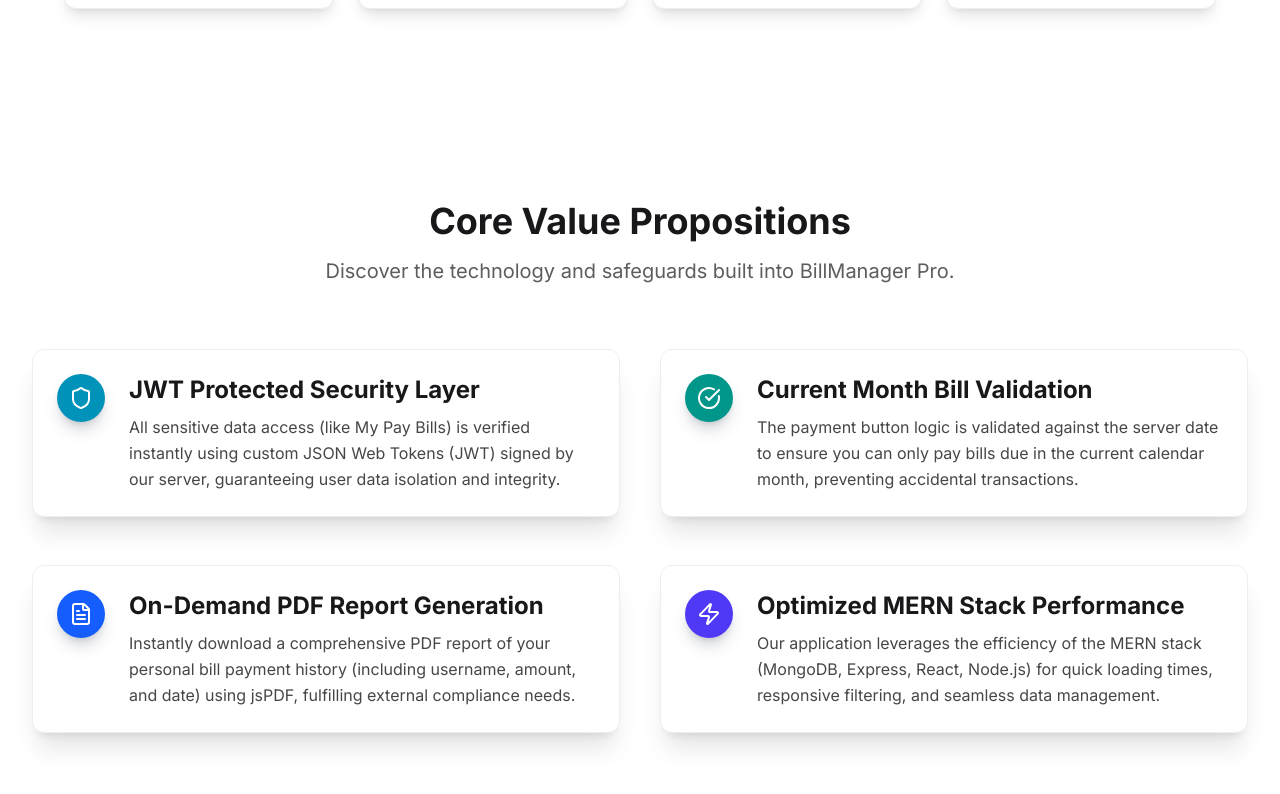
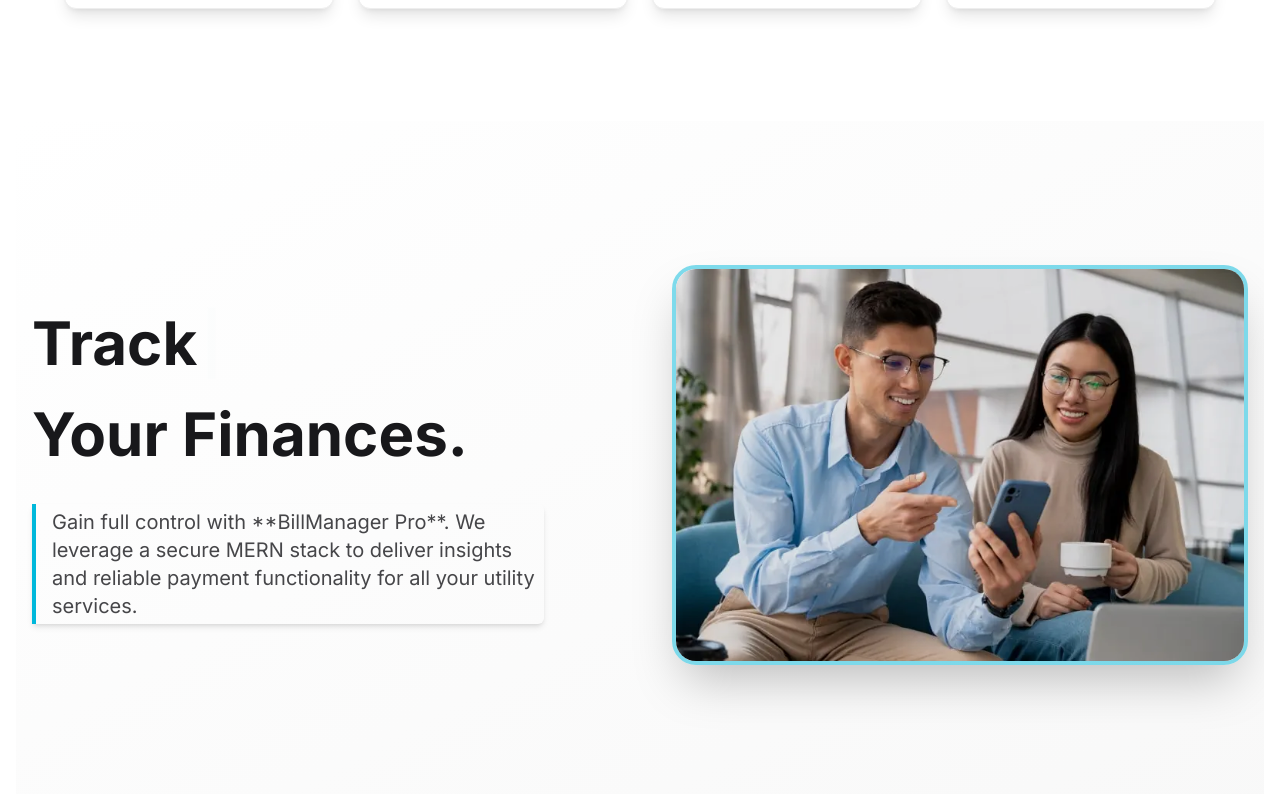
Before and after one commit to sunnyonweb/utility-bill-management-client, a React (Vite) app: page / in a window 1280 px wide. Shown: the part 1026-1820 px from the top of the page. Built offline with nearby package versions, Linux system fonts and the light colour scheme; no server answers.

Commit message:
financial section added

```diff
--- /dev/null
+++ b/src/Component/Home/Financial.jsx
@@ -0,0 +1,56 @@
+import React from "react";
+import { useTypewriter, Cursor } from "react-simple-typewriter";
+import FinancialImage from "../../assets/financial.webp";
+
+const Financial = () => {
+  const [typeText] = useTypewriter({
+    words: ["Simplify", "Secure", "Track", "Empower"],
+    loop: true,
+    typeSpeed: 90,
+    deleteSpeed: 60,
+    delaySpeed: 1200,
+  });
+
+  return (
+    <section className="py-24 md:py-36 bg-gradient-to-br from-base-100 to-base-200 dark:from-base-200 dark:to-base-300 overflow-hidden">
+      <div className="container mx-auto px-4">
+        <div className="flex flex-col lg:flex-row items-center justify-between gap-16">
+          {/*Animated Text Content */}
+          <div className="lg:w-1/2 text-center lg:text-left mb-10 lg:mb-0">
+            <h2 className="text-5xl md:text-6xl font-extrabold text-base-content leading-tight mb-4">
+              {typeText}
+              <span className="text-cyan-600 dark:text-cyan-400">
+                <Cursor cursorStyle="|" cursorColor="#06B6D4" />
+              </span>
+            </h2>
+            <h2 className="text-5xl md:text-6xl font-extrabold text-base-content leading-tight mb-8">
+              Your Finances.
+            </h2>
+
+            <p className="mt-6 text-xl text-base-content/80 max-w-lg mx-auto lg:mx-0 border-l-4 border-cyan-500 pl-4 py-1 shadow-md rounded-r-md">
+              Gain full control with **BillManager Pro**. We leverage a secure
+              MERN stack to deliver insights and reliable payment functionality
+              for all your utility services.
+            </p>
+          </div>
+
+          <div className="lg:w-1/2 flex justify-center relative">
+            <div className="absolute w-3/4 h-3/4 bg-cyan-600/20 dark:bg-cyan-500/30 rounded-full blur-3xl -z-10 top-1/2 left-1/2 transform -translate-x-1/2 -translate-y-1/2 opacity-70"></div>
+
+            {/* Image Container */}
+            <div className="relative w-full max-w-[600px] h-[400px] rounded-3xl overflow-hidden shadow-2xl transition duration-500 transform hover:scale-[1.02] border-4 border-cyan-500/50 cursor-pointer">
+              <img
+                src={FinancialImage}
+                alt="Growing Financial Digitization"
+                className="w-full h-full object-cover"
+              />
+              <div className="absolute inset-0 bg-black/10"></div>
+            </div>
+          </div>
+        </div>
+      </div>
+    </section>
+  );
+};
+
+export default Financial;
--- a/src/Pages/Home.jsx
+++ b/src/Pages/Home.jsx
@@ -4,6 +4,7 @@ import CategorySection from "../Component/Home/CategorySection";
 import RecentBillsSection from "../Component/Home/RecentBillsSection";
 import SecurityFeature from "../Component/Home/SecurityFeature";
 import HighlightsSection from "../Component/Home/HighlightsSection";
+import Financial from "../Component/Home/Financial";
 
 const Home = () => {
   return (
@@ -11,6 +12,7 @@ const Home = () => {
       <div className="container mx-auto px-4 py-8 space-y-16">
         <BannerSection></BannerSection>
         <CategorySection></CategorySection>
+        <Financial></Financial>
         <HighlightsSection></HighlightsSection>
         <RecentBillsSection></RecentBillsSection>
         <SecurityFeature></SecurityFeature>
```
Also changed, not shown: src/assets/financial.webp (added).
